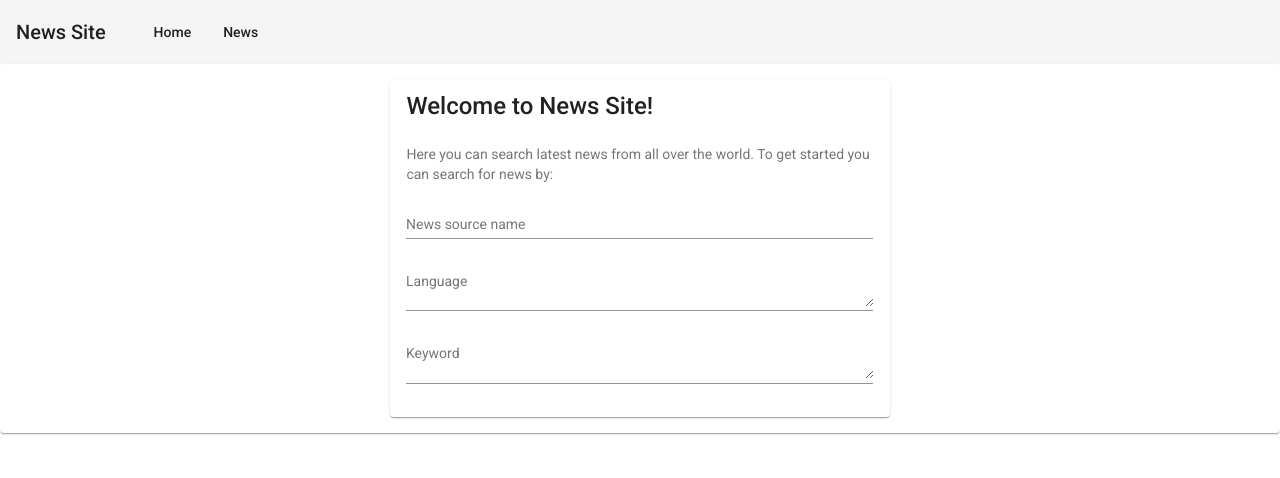
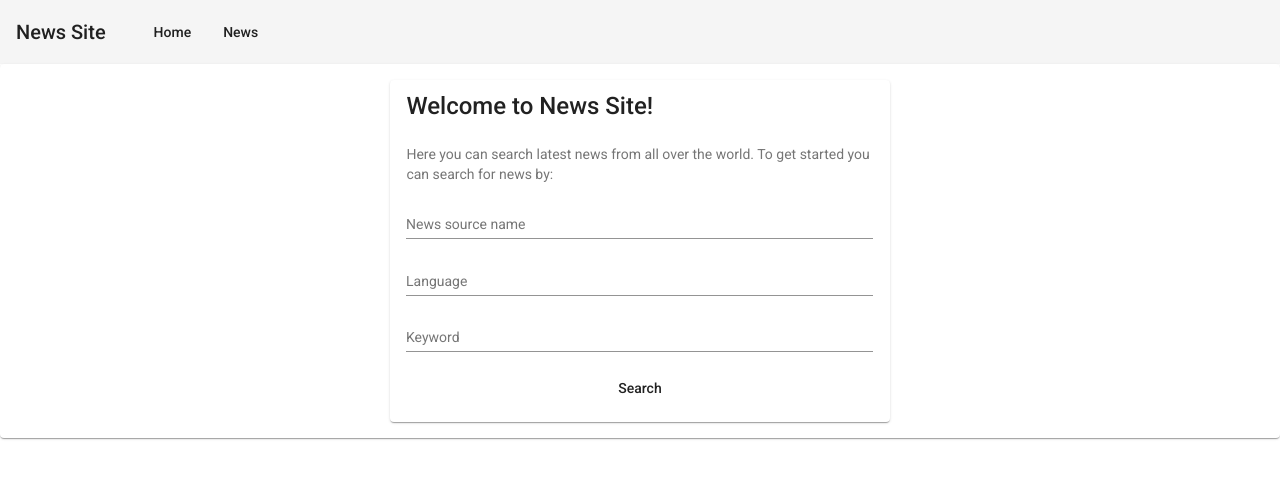
Before and after one commit to ttannerma/news-site, an Angular app: page / in a window 1280 px wide. Shown: the top 478 px of the page. Built offline with nearby package versions, Linux system fonts and the light colour scheme.

Commit message:
App now gets user input from form

```diff
--- a/src/app/app.module.ts
+++ b/src/app/app.module.ts
@@ -16,6 +16,7 @@ import { NewsComponent } from './components/news/news.component';
 import { HomeComponent } from './components/home/home.component';
 import { AppRoutes } from './app.routes'
 import { HttpClientModule } from '@angular/common/http'
+import { FormsModule } from '@angular/forms'
 
 @NgModule({
   declarations: [
@@ -36,7 +37,8 @@ import { HttpClientModule } from '@angular/common/http'
     MatListModule,
     MatInputModule,
     AppRoutes,
-    HttpClientModule
+    HttpClientModule,
+    FormsModule
   ],
   providers: [NewsService],
   bootstrap: [AppComponent]
--- a/src/app/components/home/home.component.html
+++ b/src/app/components/home/home.component.html
@@ -2,19 +2,20 @@
     <mat-card>
         <mat-card-title>Welcome to News Site!</mat-card-title>
         <mat-card-subtitle>Here you can search latest news from all over the world. To get started you can search for news by:</mat-card-subtitle>
-        <form class="news-search-form">
+        <form #userForm="ngForm" (ngSubmit)="onSubmit(userForm)" class="news-search-form">
             <mat-form-field >
               <mat-label>News source name</mat-label>
-              <input matInput placeholder="NY Times" value="">
+              <input matInput placeholder="NY Times" value="" name="sourceName" ngModel>
             </mat-form-field>
             <mat-form-field>
               <mat-label>Language</mat-label>
-              <textarea matInput placeholder="English"></textarea>
+              <input matInput placeholder="English" name="language" ngModel>
             </mat-form-field>
             <mat-form-field>
                 <mat-label>Keyword</mat-label>
-                <textarea matInput placeholder="Coronavirus"></textarea>
+                <input matInput placeholder="Coronavirus" name="keyword" ngModel>
               </mat-form-field>
+            <button mat-button type="submit">Search</button>
           </form>
     </mat-card>
 </div>
--- a/src/app/components/home/home.component.ts
+++ b/src/app/components/home/home.component.ts
@@ -1,16 +1,34 @@
 import { Component, OnInit } from '@angular/core';
+import { Router, NavigationExtras } from '@angular/router';
+import { NewsService } from 'src/app/services/news.service';
+import { FormsModule } from '@angular/forms'
+
+const navigationExtras: NavigationExtras = {
+  state: {
+    transd: 'TRANS001',
+    workQueue: false,
+    services: 10,
+    code: '003'
+  }
+};
 
 @Component({
   selector: 'app-home',
   templateUrl: './home.component.html',
-  styleUrls: ['./home.component.css']
+  styleUrls: ['./home.component.css'],
+  providers: [NewsService],
 })
+
 export class HomeComponent implements OnInit {
 
+  router: Router;
   constructor() { }
 
   ngOnInit(): void {
 
   }
 
+  onSubmit(userForm) {
+    console.log(userForm.value)
+  }
 }
--- a/src/app/components/news/news.component.ts
+++ b/src/app/components/news/news.component.ts
@@ -12,6 +12,7 @@ export class NewsComponent implements OnInit {
   articles: Array<any>
   constructor(private newsService : NewsService) { }
 
+  // Display default news articles in ngOnInit()
   ngOnInit(): void {
     this.newsService.getDefaultNews().subscribe(data => this.articles = data['articles'])
   }
```
